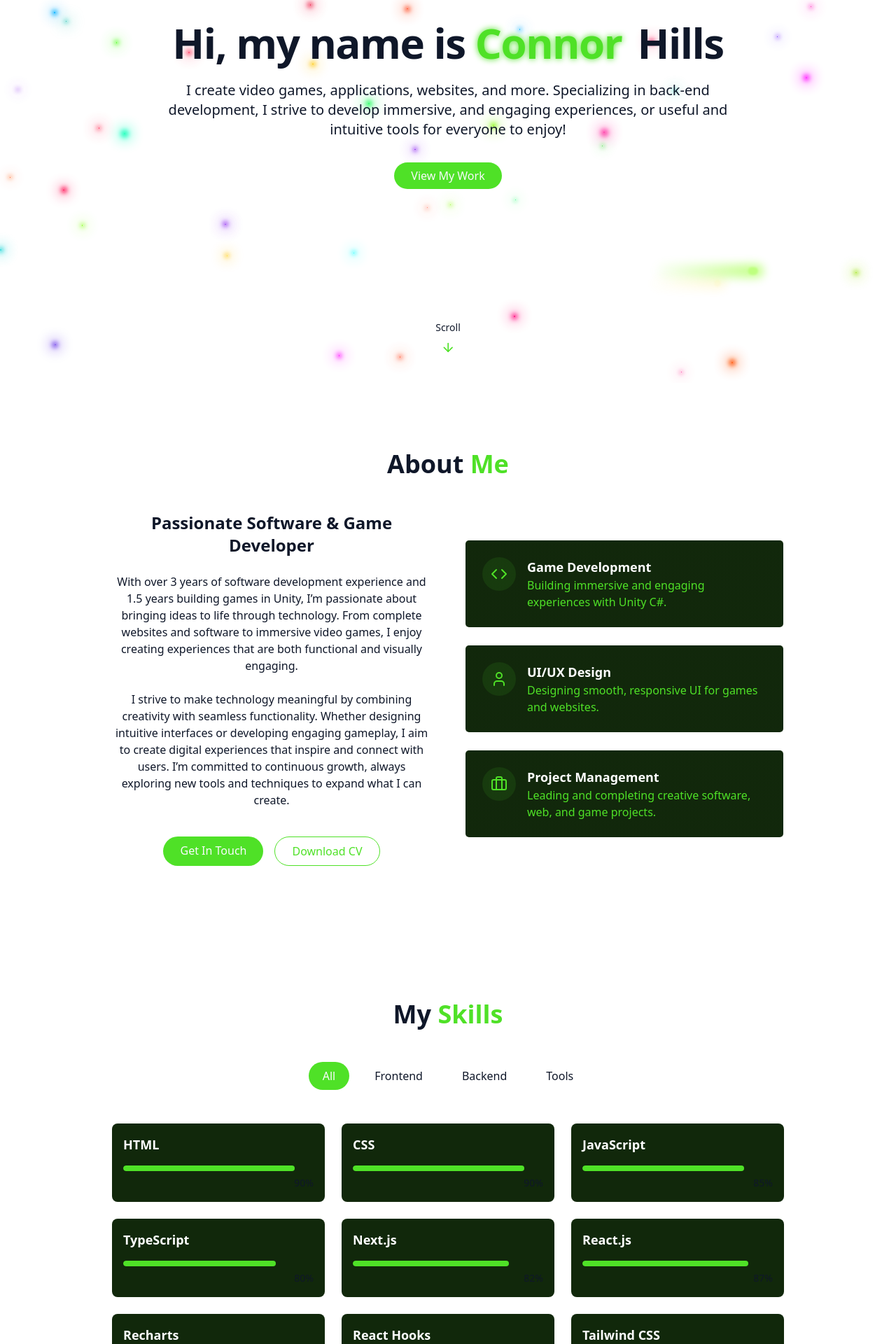
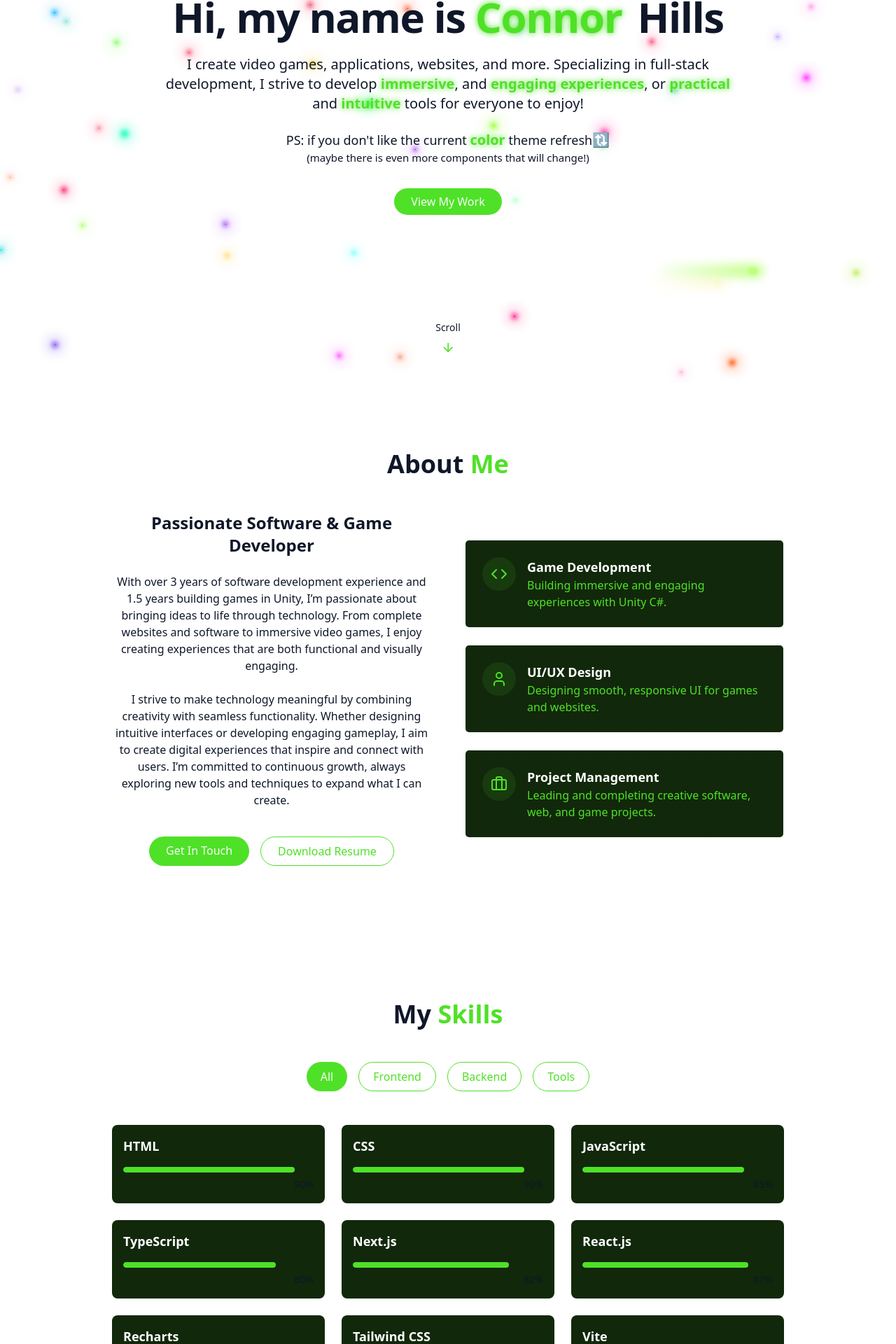
Before and after one commit to connorhills/react-tailwind-portfolio, a React (Vite) app: page / in a window 1280 px wide. Shown: the part 253-2173 px from the top of the page at 70% size. Built offline with nearby package versions, Linux system fonts and the light colour scheme.

Commit message:
Polished overall UI

```diff
--- a/src/components/AboutSection.jsx
+++ b/src/components/AboutSection.jsx
@@ -37,13 +37,14 @@ export const AboutSection = () => {
               </a>
 
               <a
-                href="#contact"
+                href="/resume.pdf"
+                download="Connor_Hills_Resume.pdf"
                 className={cn(
                   "px-6 py-2 rounded-full border border-primary text-primary",
-                  "hover:bg-primary/20 transition-colors duration-300"
+                  "hover:bg-primary/20 transition-colors resume-glow-hover duration-300"
                 )}
               >
-                Download CV
+                Download Resume
               </a>
             </div>
           </div>
@@ -55,7 +56,10 @@ export const AboutSection = () => {
                   <Code className="h-6 w-6 text-primary" />
                 </div>
                 <div className="text-left">
-                    <h4 className="font-semibold text-lg text-white"> Game Development</h4>
+                  <h4 className="font-semibold text-lg text-white">
+                    {" "}
+                    Game Development
+                  </h4>
                   <p className="text-muted-foreground">
                     Building immersive and engaging experiences
                     with Unity C#.
@@ -69,7 +73,10 @@ export const AboutSection = () => {
                   <User className="h-6 w-6 text-primary" />
                 </div>
                 <div className="text-left">
-                    <h4 className="font-semibold text-lg text-white"> UI/UX Design</h4>
+                  <h4 className="font-semibold text-lg text-white">
+                    {" "}
+                    UI/UX Design
+                  </h4>
                   <p className="text-muted-foreground">
                     Designing smooth, responsive UI for games
                     and websites.
@@ -83,7 +90,10 @@ export const AboutSection = () => {
                   <Briefcase className="h-6 w-6 text-primary" />
                 </div>
                 <div className="text-left">
-                    <h4 className="font-semibold text-lg text-white"> Project Management</h4>
+                  <h4 className="font-semibold text-lg text-white">
+                    {" "}
+                    Project Management
+                  </h4>
                   <p className="text-muted-foreground">
                     Leading and completing creative
                     software, web, and game projects.
--- a/src/components/HomeSection.jsx
+++ b/src/components/HomeSection.jsx
@@ -21,22 +21,32 @@ export const HomeSection = () => {
           </h1>
           <p className="text-lg md:text-xl text-muted-foreground max-2-2xl mx-auto opacity-0 animate-fade-in-delay-3">
             I create video games, applications, websites, and more.
-            Specializing in back-end development, I strive to develop
-            immersive, and engaging experiences, or useful and intuitive
+            Specializing in full-stack development, I strive to develop
+            <span className="text-xl text-primary font-bold text-glow"> immersive</span>,
+            and <span className="text-xl text-primary font-bold text-glow">engaging experiences</span>,
+            or <span className="text-xl text-primary font-bold text-glow">practical </span>
+            and <span className="text-xl text-primary font-bold text-glow">intuitive </span>
             tools for everyone to enjoy!
           </p>
 
+          <div className="space-y-0 opacity-0 animate-fade-in-delay-3">
+            <p className="text-lg mb-0"> PS: if you don't like the current <span className="text-xl text-primary font-bold text-glow">color</span> theme refresh
+            <span className="text-xl">🔃</span>
+            </p>
+            <p className="text-[15px] mt-0">(maybe there is even more components that will change!) </p>
+          </div>
+
           <div className="pt-4 opacity-0 animate-fade-in-delay-4">
             <a href="#projects" className="cosmic-button">
-                View My Work
+              View My Work
             </a>
           </div>
         </div>
       </div>
 
       <div className="absolute bottom-8 left-1/2 transform -translate-x-1/2 flex flex-col items-center animate-bounce">
-      <span className="text-sm text-muted-foreground mb-2"> Scroll </span>
-      <ArrowDown className="h-5 w-5 text-primary" />
+        <span className="text-sm text-muted-foreground mb-2"> Scroll </span>
+        <ArrowDown className="h-5 w-5 text-primary" />
       </div>
     </section>
   );
--- a/src/components/ProjectsSection.jsx
+++ b/src/components/ProjectsSection.jsx
@@ -3,13 +3,13 @@ import { ArrowRight, ExternalLink, Github } from "lucide-react";
 const projects = [
   {
     id: 1,
-    title: "Last Stand",
+    title: "Jobify - AI Resume ATS Analyzer",
     description:
-      "A first-person shooter framework built with Unity featuring weapon systems, UI management, and visual effects. Includes custom HUD elements, ammo tracking, and dynamic particle systems.",
-    image: "/projects/lastStandProject.jpg",
-    tag: ["Unity", "C#", "3D Game Development"],
-    demoUrl: "https://ciegeworks.itch.io/last-stand",
-    githubUrl: "#",
+      "Full-stack AI-powered resume analyzer that provides users with a detailed, reliable ATS compatibility scores and improvement tips. Features PDF processing, real-time feedback, and cloud storage integration.",
+    image: "/projects/jobifyProject.jpg",
+    tag: ["React", "TypeScript", "Claude AI", "React Router"],
+    demoUrl: "https://ai-job-helper-red.vercel.app/",
+    githubUrl: "https://github.com/connorhills/ai-job-helper",
   },
   {
     id: 2,
@@ -23,13 +23,13 @@ const projects = [
   },
   {
     id: 3,
-    title: "Jobify - AI Resume ATS Analyzer",
+    title: "Last Stand",
     description:
-      "Full-stack AI-powered resume analyzer that provides users with a detailed, reliable ATS compatibility scores and improvement tips. Features PDF processing, real-time feedback, and cloud storage integration.",
-    image: "/projects/jobifyProject.jpg",
-    tag: ["React", "TypeScript", "Claude AI", "React Router"],
-    demoUrl: "https://ai-job-helper-red.vercel.app/",
-    githubUrl: "https://github.com/connorhills/ai-job-helper",
+      "A first-person shooter framework built with Unity featuring weapon systems, UI management, and visual effects. Includes custom HUD elements, ammo tracking, and dynamic particle systems.",
+    image: "/projects/lastStandProject.jpg",
+    tag: ["Unity", "C#", "3D Game Development"],
+    demoUrl: "https://ciegeworks.itch.io/last-stand",
+    githubUrl: "#",
   },
 ];
 
@@ -62,8 +62,8 @@ export const ProjectsSection = () => {
                   className="w-full h-full object-cover transition-transform duration-500 group-hover:scale-110"
                 />
               </div>
-              <div className="flex flex-col flex-1 px-2 py-4">
-                <div className="flex flex-wrap gap-2 mb-2">
+              <div className="flex flex-col flex-1 px-3 py-4">
+                <div className="flex flex-wrap gap-2 mb-4">
                   {project.tag.map((tag, i) => (
                     <span
                       key={i}
--- a/src/components/SkillsSection.jsx
+++ b/src/components/SkillsSection.jsx
@@ -10,7 +10,6 @@ const skills = [
   { name: "Next.js", level: 82, category: "frontend" },
   { name: "React.js", level: 87, category: "frontend" },
   { name: "Recharts", level: 78, category: "frontend" },
-  { name: "React Hooks", level: 72, category: "frontend" },
   { name: "Tailwind CSS", level: 83, category: "frontend" },
   { name: "Vite", level: 72, category: "frontend" },
   { name: "Axios", level: 70, category: "frontend" },
@@ -19,6 +18,7 @@ const skills = [
   { name: "C", level: 82, category: "backend" },
   { name: "C++", level: 86, category: "backend" },
   { name: "C#", level: 90, category: "backend" },
+  { name: ".NET", level: 85, category: "backend" },
   { name: "Java", level: 78, category: "backend" },
   { name: "Python", level: 79, category: "backend" },
   { name: "Node.js", level: 75, category: "backend" },
@@ -34,10 +34,9 @@ const skills = [
   { name: "Git/GitHub", level: 70, category: "tools" },
   { name: "Visual Studio", level: 80, category: "tools" },
   { name: "VS Code", level: 75, category: "tools" },
-  { name: "Gimp", level: 85, category: "tools" },
   { name: "Render", level: 80, category: "tools" },
   { name: "Vercel", level: 85, category: "tools" },
-  { name: "ESLint", level: 76, category: "tools" },
+  { name: "Postman", level: 75, category: "tools" },
 ];
 
 const categories = ["all", "frontend", "backend", "tools"];
@@ -60,10 +59,10 @@ export const SkillsSection = () => {
               key={key}
               onClick={() => setActiveCategory(category)}
               className={cn(
-                "px-5 py-2 rounded-full transition-colors duration-300 capitalize",
+                "px-5 py-2 rounded-full transition-colors duration-300 capitalize cursor-pointer",
                 activeCategory === category
                   ? "bg-primary text-primary-foreground"
-                  : "bg-secondary/70 text-foreground hover:bd-secondary"
+                  : "border border-primary text-primary hover:bg-primary/20 resume-glow-hover"
               )}
             >
               {category}
--- a/src/index.css
+++ b/src/index.css
@@ -133,7 +133,7 @@
 }
 
 @utility card-hover {
-  @apply transition-transform duration-300 hover:scale-[1.02] hover:shadow-xl;
+  @apply transition-transform duration-300 hover:scale-[1.02] hover:shadow-[0_0_15px_hsl(var(--primary))];
 }
 
 @utility gradient-border {
@@ -220,3 +220,7 @@
 .card-glow-hover:hover {
   box-shadow: 0 0 30px 4px hsl(var(--primary));
 }
+
+.resume-glow-hover:hover {
+  box-shadow: 0 0 16px 2px hsl(var(--primary));
+}
```
Also changed, not shown: 1 other file (tests, documents, lock files or other folders). Lines whose indentation alone changed are shown as unchanged.
